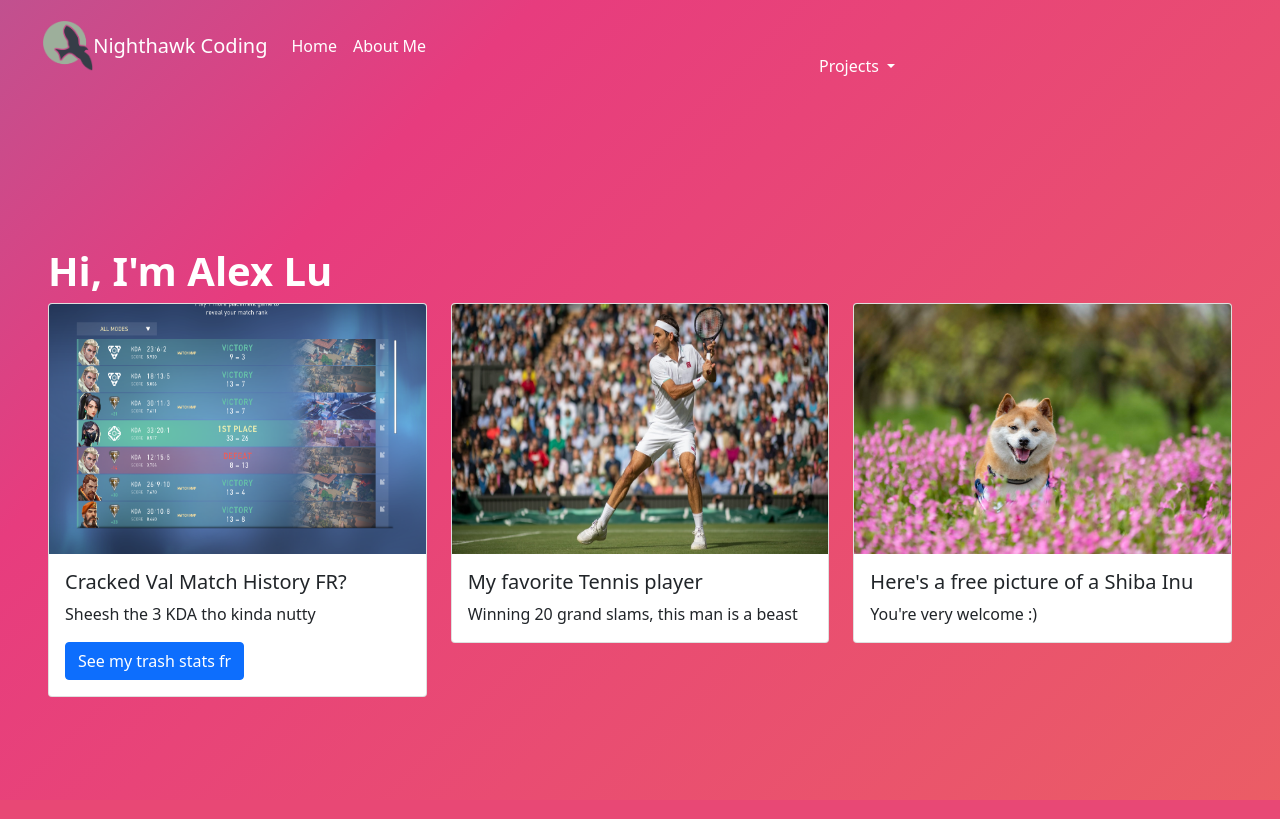
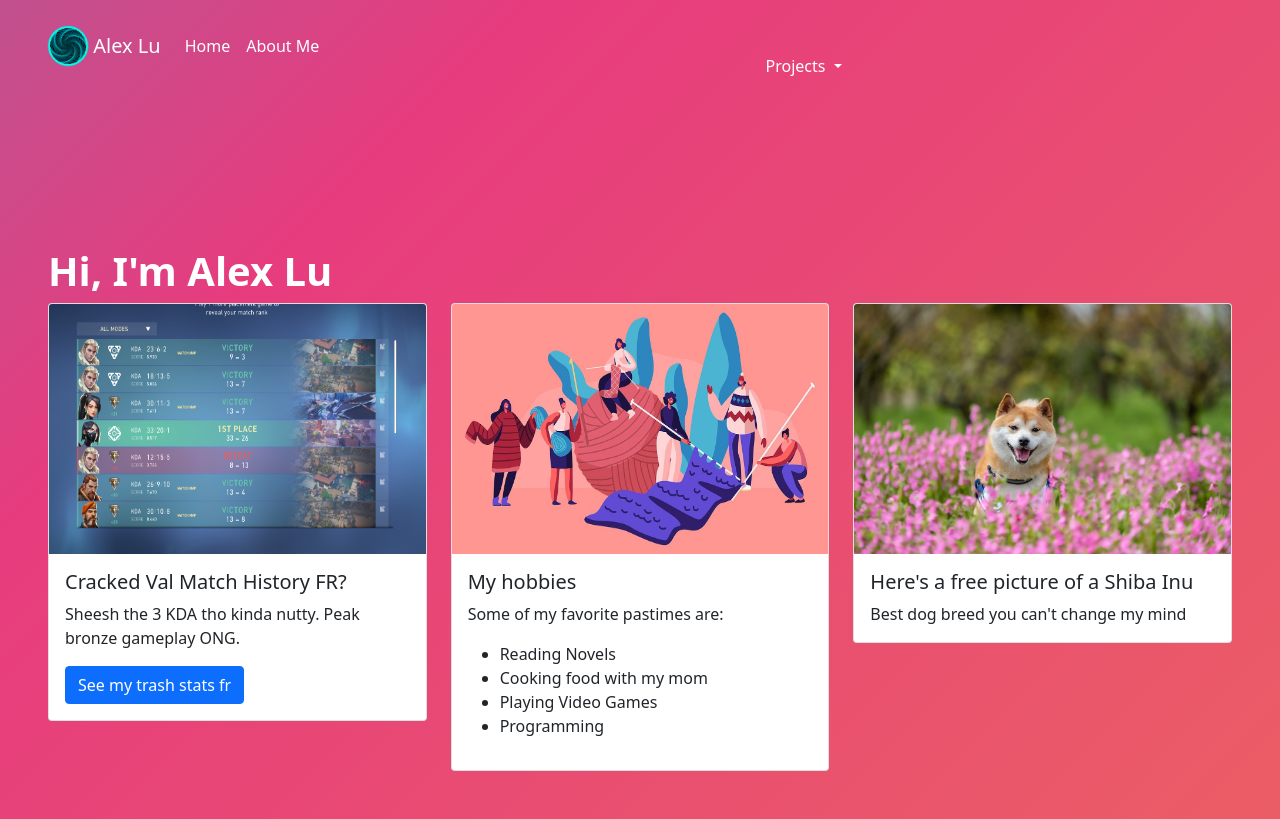
Before and after one commit to YLu-1258/YLu-Flask, a Flask app: page / in a window 1280 px wide. Run offline with Flask 2, Linux system fonts and the light colour scheme.

Commit message:
updated icon

```diff
--- a/templates/index.html
+++ b/templates/index.html
@@ -12,7 +12,7 @@
                     <div class="card-body">
                     <h5 class="card-title">Cracked Val Match History FR</mark>?</h5>
                     <p class="card-text">
-                        Sheesh the 3 KDA tho kinda nutty
+                        Sheesh the 3 KDA tho kinda nutty. Peak bronze gameplay ONG.
                     </p>
                     <a href="https://tracker.gg/valorant/profile/riot/Eris29%23NA1/overview" class="btn btn-primary">See my trash stats fr</a>
                     </div>
@@ -20,11 +20,17 @@
             </div>
             <div class="col-4" style="z-index: -1;">
                 <div class="card">
-                    <img class="card-img-top" src="{{ url_for('static', filename='assets/high_res_federer.jpg') }}" alt="Roger Federer" height="250">
+                    <img class="card-img-top" src="{{ url_for('static', filename='assets/hobbies.jpg') }}" alt="Roger Federer" height="250">
                     <div class="card-body">
-                    <h5 class="card-title">My favorite Tennis player</h5>
+                    <h5 class="card-title">My hobbies</h5>
                     <p class="card-text">
-                        Winning 20 grand slams, this man is a beast
+                        Some of my favorite pastimes are:
+                        <ul>
+                            <li> Reading Novels</li>
+                            <li> Cooking food with my mom</li>
+                            <li> Playing Video Games</li>
+                            <li> Programming</li>
+                        </ul>
                     </p>
                     </div>
                 </div>
@@ -35,7 +41,7 @@
                     <div class="card-body">
                     <h5 class="card-title">Here's a free picture of a Shiba Inu</h5>
                     <p class="card-text">
-                        You're very welcome :)
+                        Best dog breed you can't change my mind
                     </p>
                     </div>
                 </div>
--- a/templates/layouts/base.html
+++ b/templates/layouts/base.html
@@ -7,7 +7,7 @@ This HTML is setup as as a Jinja2 layout, coders use layouts for:
 <!DOCTYPE HTML>
 <html lang="en">
 
-{% set basename = "Nighthawk Coding" %}
+{% set basename = "Alex Lu" %}
 {% set github = "https://github.com/nighthawkcoders" %}
 {% set twitter = "https://twitter.com/NighthawkCoding" %}
 {% set youtube = "https://www.youtube.com/channel/UClIKOsDS5dsfzFA3zveDT3Q?view_as=subscriber" %}
--- a/templates/layouts/navbar.html
+++ b/templates/layouts/navbar.html
@@ -19,8 +19,8 @@ This HTML is setup as a fragment allowing it to be "included" by other HTML file
     }
 </style>
 <nav class="navbar navbar-expand-lg" style="padding-left: 2.7em; padding-top:1.3em">
-    <img src="{{ url_for('static', filename='assets/ncs_logo.png') }}" width="50" height="50" class="d-inline-block align-center" alt="">
-    <a class="navbar-brand" style="color:white" href="https://csp.nighthawkcodingsociety.com/">{{basename}}</a>
+    <img src="{{ url_for('static', filename='assets/Icon.ico') }}" width="50" height="50" class="d-inline-block align-center" alt="" href="https://ylu-1258.github.io/YLu-Blog/">
+    <a class="navbar-brand" style="color:white" href="https://ylu-1258.github.io/YLu-Blog/">{{basename}}</a>
     <button class="navbar-toggler" type="button" data-toggle="collapse" data-target="#navbarNavAltMarkup" aria-controls="navbarNavAltMarkup" aria-expanded="false" aria-label="Toggle navigation">
         <span class="navbar-toggler-icon"></span>
     </button>
```
Also changed, not shown: static/assets/Icon.ico (added), static/assets/hobbies.jpg (added).
